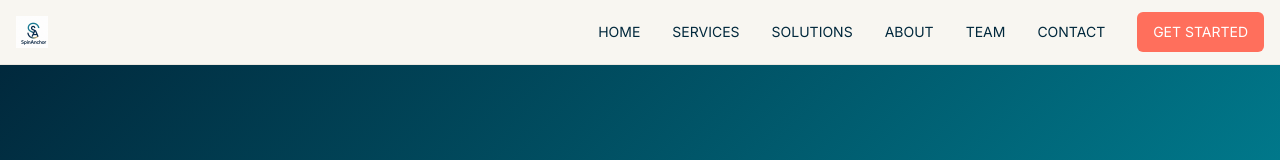
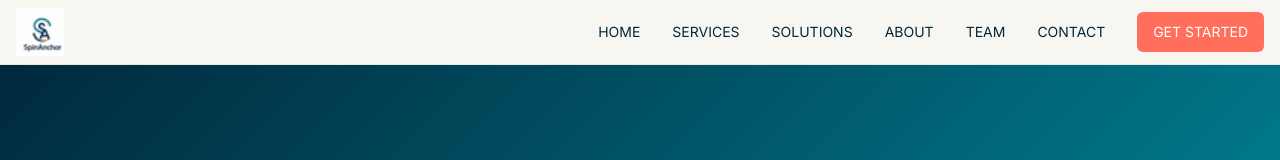
Before and after one commit to nlarcou/spinanchor, a React (Vite) app: page / in a window 1280 px wide. Shown: the top 160 px of the page. Built offline with nearby package versions, Linux system fonts and the light colour scheme.

Commit message:
Fix: Improve logo size in header
Update the navigation component to use the primary logo and ensure it fits appropriately within the header.

```diff
--- a/src/components/ui/navigation.tsx
+++ b/src/components/ui/navigation.tsx
@@ -21,9 +21,9 @@ const Navigation = () => {
           {/* Logo */}
           <div className="flex items-center">
             <img
-              src="/lovable-uploads/f3166c61-4c7b-41bc-8d03-0e9c5142bc36.png"
+              src="/lovable-uploads/2845fdf9-08fa-4234-a5d7-38128af2b03a.png"
               alt="SpinAnchor"
-              className="h-8 w-auto"
+              className="h-12 w-auto"
             />
           </div>
 
```
